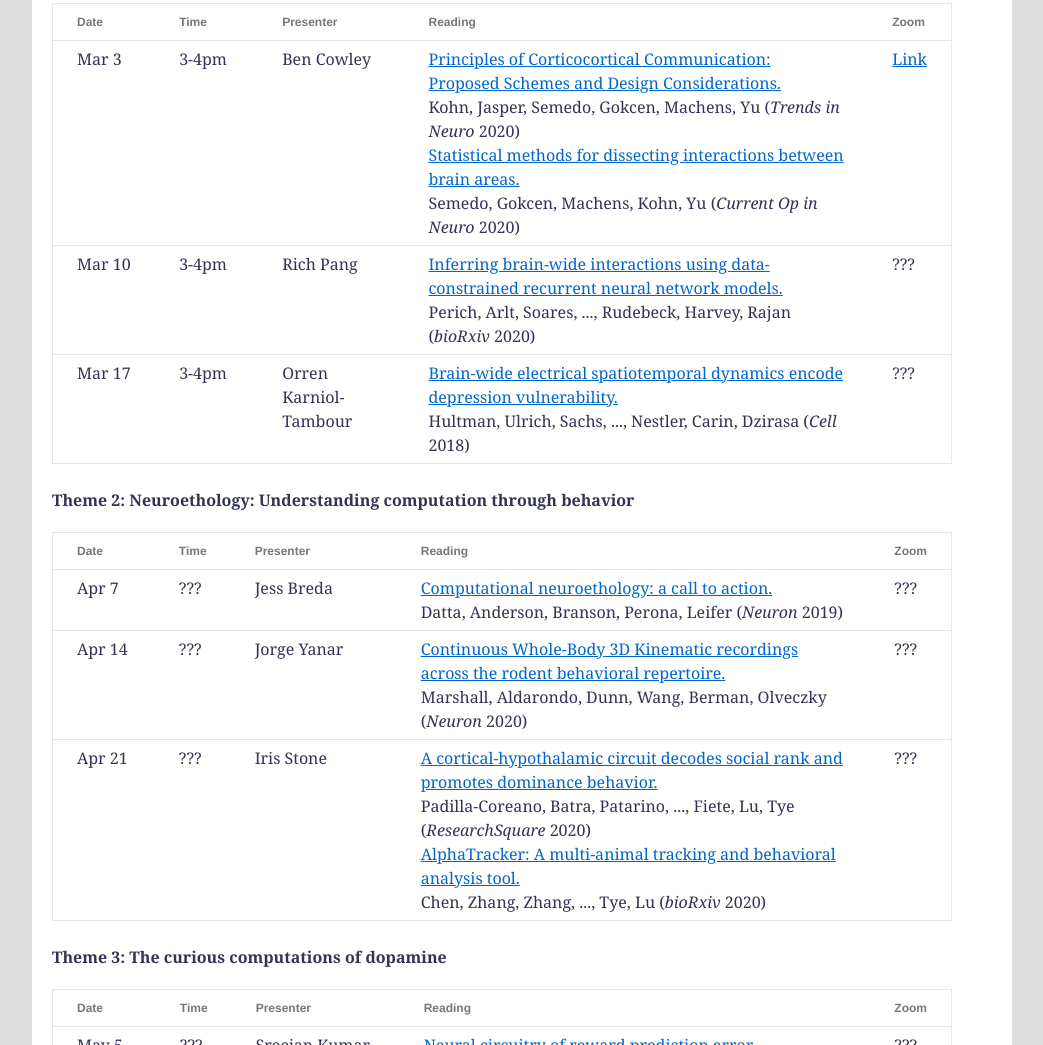
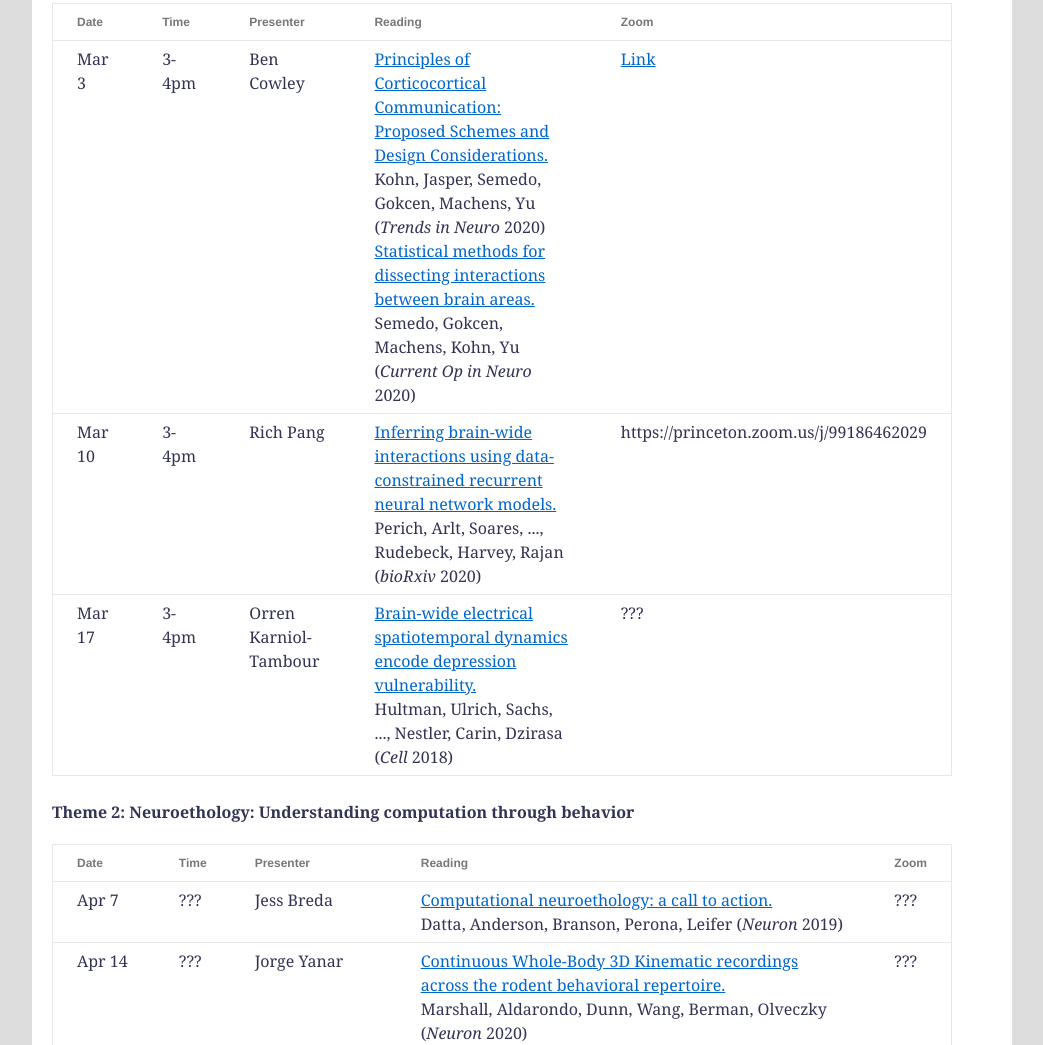
Before and after one commit to pnicompneurojc/pnicompneurojc.github.io, a plain HTML site: page index.html in a window 1280 px wide. Shown: the part 1036-2081 px from the top of the page, without its empty margins (118-1161 px from the left). Drawn offline with Linux system fonts and the light colour scheme.

Commit message:
Update index.html

```diff
--- a/index.html
+++ b/index.html
@@ -162,7 +162,7 @@
 		    <td> <a href="./papers/Perich 2020.pdf" target="_blank">Inferring brain-wide interactions using data-constrained recurrent neural network models. </a>
 		    	<br> Perich, Arlt, Soares, ..., Rudebeck, Harvey, Rajan (<i>bioRxiv</i> 2020)
 		    </td>
-		    <td> ??? </td>
+		    <td> https://princeton.zoom.us/j/99186462029 </td>
 
 		 <!-- -------------------------------- -->
 		    <tr>
```
